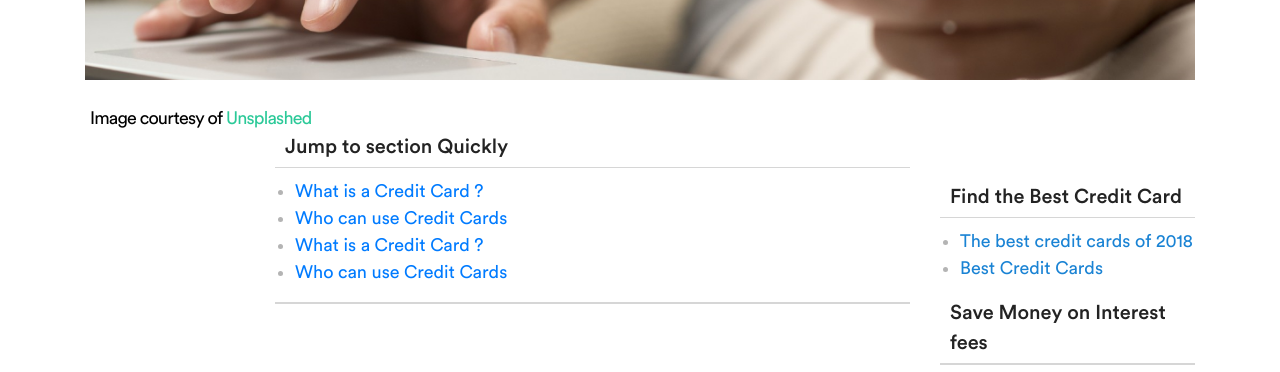
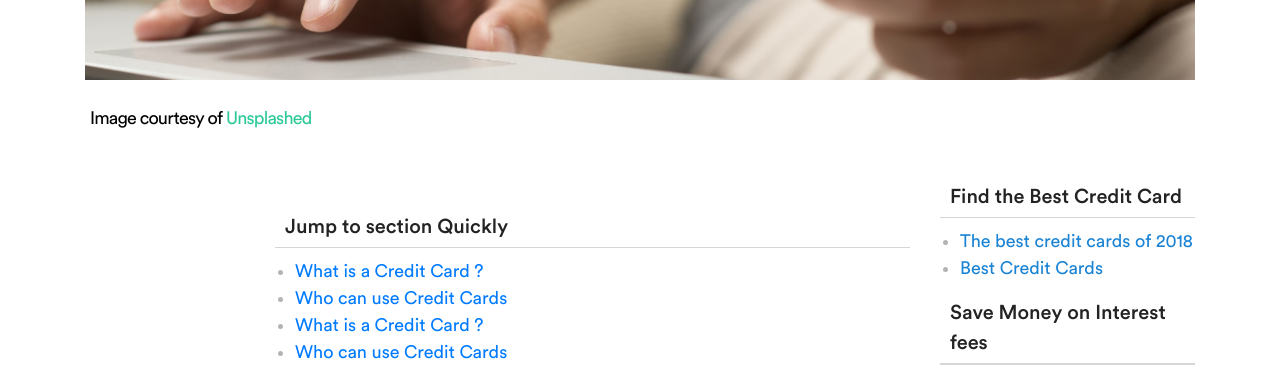
Before and after one commit to Vanitkaushal/pathmoney, a plain HTML site: page blogpage.html in a window 1280 px wide. Shown: the part 566-938 px from the top of the page. Drawn offline with nearby package versions, Linux system fonts and the light colour scheme.

Commit message:
Add files via upload

```diff
--- a/css/style.css
+++ b/css/style.css
@@ -221,14 +221,17 @@ body {
 
 
 /*----------Blog Section------------*/
-
 .center {
     text-align: center;
 }
-
 .flex-box {
     display: inline-flex;
 }
+
+.section-jumper {
+    margin-top: 80px;
+}
+
 
 .blog-head {
     font-family: CircularStd-Medium;
```
